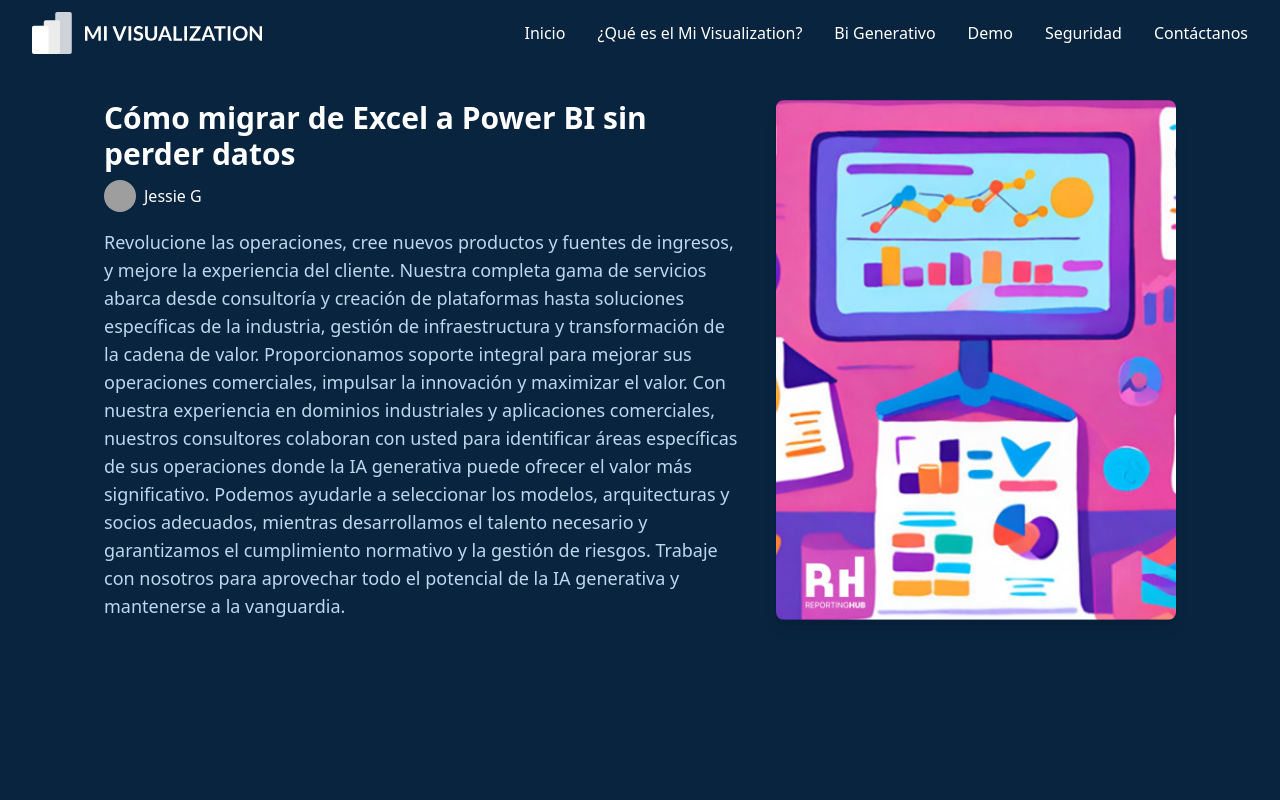
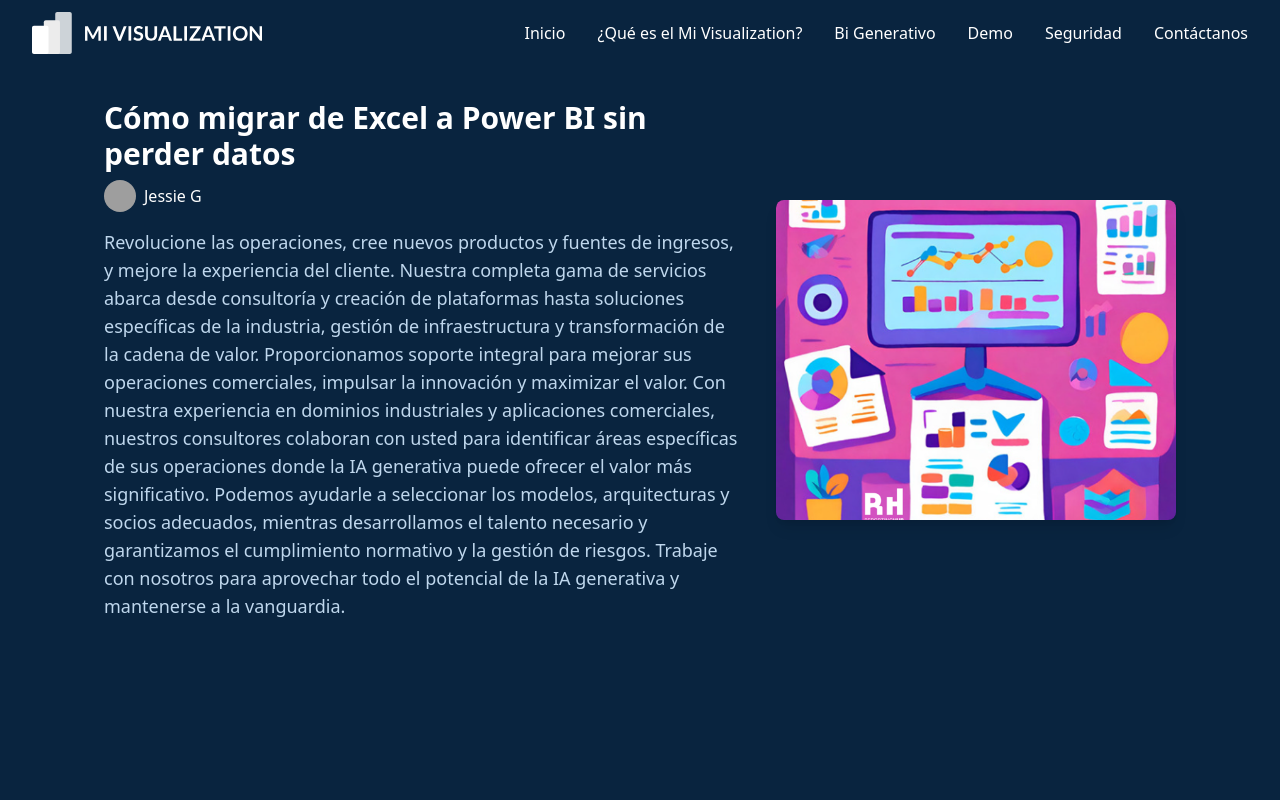
Before and after one commit to MillenialLovable/Landing-MiVisualization, a React (Vite) app: page /blog/1 in a window 1280 px wide. Shown: the top 800 px of the page. Built offline with nearby package versions, Linux system fonts and the light colour scheme; grey boxes are pictures that could not be loaded.

Commit message:
Update
feat: Actualizar contenido del blog y mejorar estilo de imagen en BlogDetail

```diff
--- a/src/data/blogPosts.ts
+++ b/src/data/blogPosts.ts
@@ -39,6 +39,6 @@ export const blogPosts: BlogPost[] = [
     alt: "Captura de video con tres personas en conferencia en recuadros",
     link: "/blog/2",
     content:
-      "AWS Quicksight permite conectar y analizar datos de múltiples fuentes externas de manera sencilla... (Agrega aquí el contenido completo del blog)",
+      "Descubre cómo potenciar tus análisis de datos integrando AWS Quicksight con diversas fuentes externas. Aprende a conectar bases de datos SQL, hojas de cálculo y servicios en la nube para centralizar la información y obtener visualizaciones dinámicas en tiempo real. Este artículo te guía paso a paso en la configuración de conectores, la gestión de permisos y la automatización de actualizaciones, permitiéndote tomar decisiones informadas y ágiles. Optimiza tus reportes y comparte insights clave con tu equipo de manera segura y eficiente.",
   },
 ];
--- a/src/pages/BlogDetail.tsx
+++ b/src/pages/BlogDetail.tsx
@@ -29,7 +29,7 @@ const BlogDetail: React.FC = () => {
             <img
               src={post.img}
               alt={post.alt}
-              className="w-full h-auto lg:h-full object-cover rounded-lg shadow-lg"
+              className="w-full max-h-80 object-cover rounded-lg shadow-lg mx-auto"
             />
           </div>
           {/* Texto */}
```
